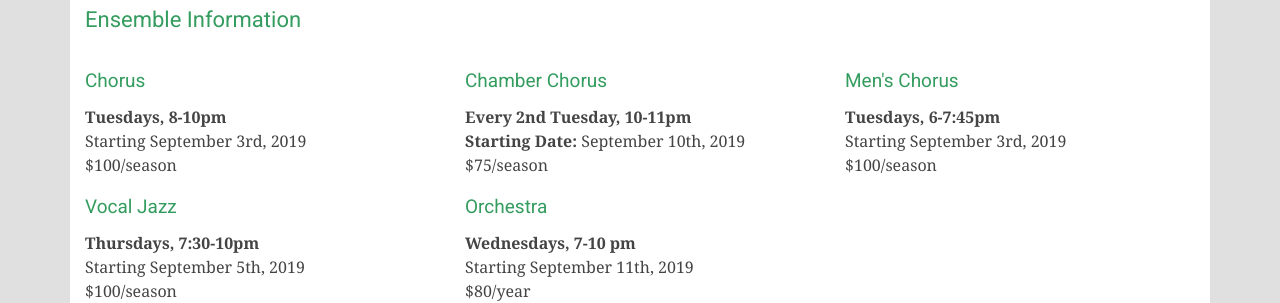
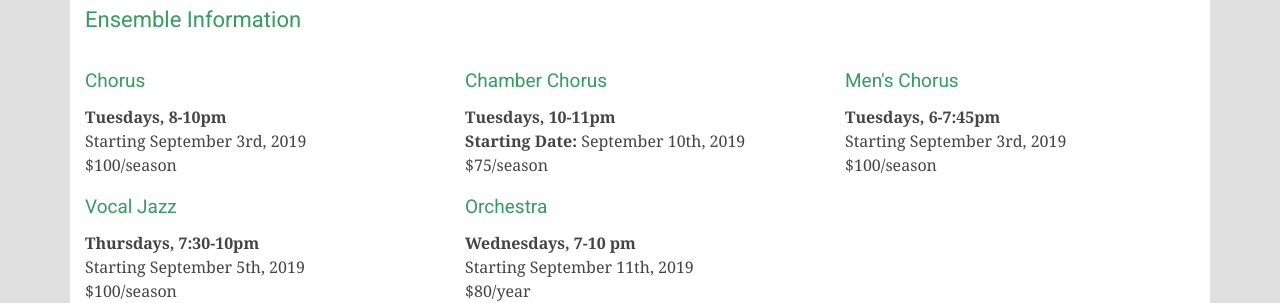
Before and after one commit to percyhanna/fps, a Jekyll site: the page built from join.html, in a window 1280 px wide and 1016 px high. Shown: the part 359-662 px from the top of the window. Built offline with Jekyll 4.4.1, drawn with Linux system fonts in a browser that asks for light colours; nearby versions of some CDN libraries; Markdown is read by kramdown in place of the engine named in the settings.

Commit message:
Update join.html

```diff
--- a/join.html
+++ b/join.html
@@ -43,7 +43,7 @@ title: Join Us
   <div class="col-12 col-md-6 col-lg-4">
     <h5>Chamber Chorus</h5>
     <p>
-      <strong>Every 2nd Tuesday, 10-11pm</strong><br>
+      <strong>Tuesdays, 10-11pm</strong><br>
       <strong>Starting Date:</strong> September 10th, 2019<br>
       $75/season
     </p>
```
